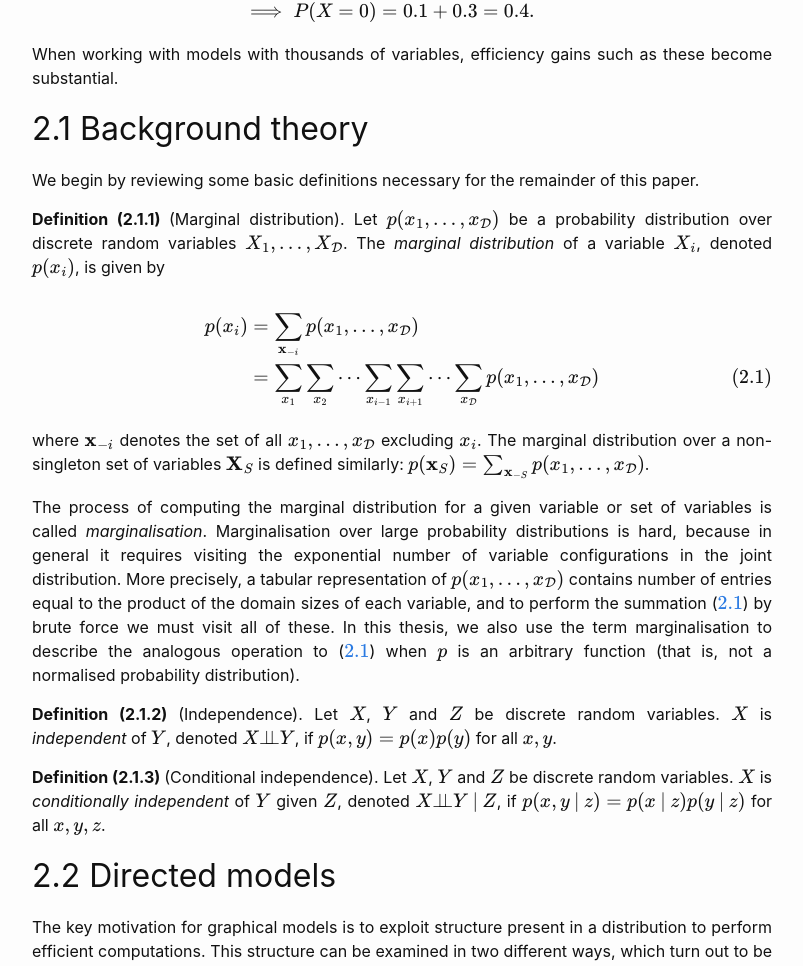
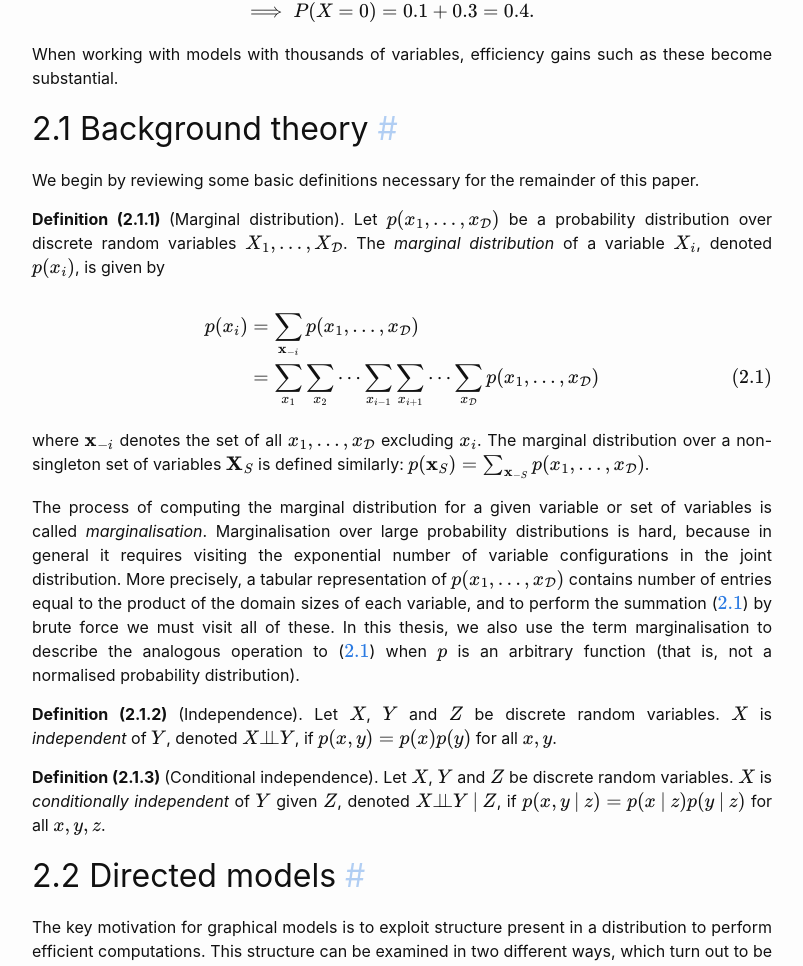
Before and after one commit to akxlr/akxlr.github.io, a Jekyll site: the page built from _posts/2022-02-21-chapter-2.md, in a window 1280 px wide. Shown: the part 1806-2772 px from the top of the page, without its empty margins (238-1041 px from the left). Built offline with Jekyll 4.4.1, drawn with Linux system fonts in a browser that asks for light colours.

Commit message:
add anchor heading

```diff
--- /dev/null
+++ b/_includes/anchor_headings.html
@@ -0,0 +1,172 @@
+{% capture headingsWorkspace %}
+  {% comment %}
+    Copyright (c) 2018 Vladimir "allejo" Jimenez
+
+    Permission is hereby granted, free of charge, to any person
+    obtaining a copy of this software and associated documentation
+    files (the "Software"), to deal in the Software without
+    restriction, including without limitation the rights to use,
+    copy, modify, merge, publish, distribute, sublicense, and/or sell
+    copies of the Software, and to permit persons to whom the
+    Software is furnished to do so, subject to the following
+    conditions:
+
+    The above copyright notice and this permission notice shall be
+    included in all copies or substantial portions of the Software.
+
+    THE SOFTWARE IS PROVIDED "AS IS", WITHOUT WARRANTY OF ANY KIND,
+    EXPRESS OR IMPLIED, INCLUDING BUT NOT LIMITED TO THE WARRANTIES
+    OF MERCHANTABILITY, FITNESS FOR A PARTICULAR PURPOSE AND
+    NONINFRINGEMENT. IN NO EVENT SHALL THE AUTHORS OR COPYRIGHT
+    HOLDERS BE LIABLE FOR ANY CLAIM, DAMAGES OR OTHER LIABILITY,
+    WHETHER IN AN ACTION OF CONTRACT, TORT OR OTHERWISE, ARISING
+    FROM, OUT OF OR IN CONNECTION WITH THE SOFTWARE OR THE USE OR
+    OTHER DEALINGS IN THE SOFTWARE.
+  {% endcomment %}
+  {% comment %}
+    Version 1.0.11
+      https://github.com/allejo/jekyll-anchor-headings
+
+    "Be the pull request you wish to see in the world." ~Ben Balter
+
+    Usage:
+      {% include anchor_headings.html html=content anchorBody="#" %}
+
+    Parameters:
+      * html          (string) - the HTML of compiled markdown generated by kramdown in Jekyll
+
+    Optional Parameters:
+      * beforeHeading (bool)   : false  - Set to true if the anchor should be placed _before_ the heading's content
+      * headerAttrs   (string) :  ''    - Any custom HTML attributes that will be added to the heading tag; you may NOT use `id`;
+                                          the `%heading%` and `%html_id%` placeholders are available
+      * anchorAttrs   (string) :  ''    - Any custom HTML attributes that will be added to the `<a>` tag; you may NOT use `href`, `class` or `title`;
+                                          the `%heading%` and `%html_id%` placeholders are available
+      * anchorBody    (string) :  ''    - The content that will be placed inside the anchor; the `%heading%` placeholder is available
+      * anchorClass   (string) :  ''    - The class(es) that will be used for each anchor. Separate multiple classes with a space
+      * anchorTitle   (string) :  ''    - The `title` attribute that will be used for anchors
+      * h_min         (int)    :  1     - The minimum header level to build an anchor for; any header lower than this value will be ignored
+      * h_max         (int)    :  6     - The maximum header level to build an anchor for; any header greater than this value will be ignored
+      * bodyPrefix    (string) :  ''    - Anything that should be inserted inside of the heading tag _before_ its anchor and content
+      * bodySuffix    (string) :  ''    - Anything that should be inserted inside of the heading tag _after_ its anchor and content
+      * generateId    (true)   :  false - Set to true if a header without id should generate an id to use.
+
+    Output:
+      The original HTML with the addition of anchors inside of all of the h1-h6 headings.
+  {% endcomment %}
+
+  {% assign minHeader = include.h_min | default: 1 %}
+  {% assign maxHeader = include.h_max | default: 6 %}
+  {% assign beforeHeading = include.beforeHeading %}
+  {% assign headerAttrs = include.headerAttrs %}
+  {% assign nodes = include.html | split: '<h' %}
+
+  {% capture edited_headings %}{% endcapture %}
+
+  {% for _node in nodes %}
+    {% capture node %}{{ _node | strip }}{% endcapture %}
+
+    {% if node == "" %}
+      {% continue %}
+    {% endif %}
+
+    {% assign nextChar = node | replace: '"', '' | strip | slice: 0, 1 %}
+    {% assign headerLevel = nextChar | times: 1 %}
+
+    <!-- If the level is cast to 0, it means it's not a h1-h6 tag, so let's see if we need to fix it -->
+    {% if headerLevel == 0 %}
+      <!-- Split up the node based on closing angle brackets and get the first one. -->
+      {% assign firstChunk = node | split: '>' | first %}
+
+      <!-- If the first chunk does NOT contain a '<', that means we've broken another HTML tag that starts with 'h' -->
+      {% unless firstChunk contains '<' %}
+        {% capture node %}<h{{ node }}{% endcapture %}
+      {% endunless %}
+
+      {% capture edited_headings %}{{ edited_headings }}{{ node }}{% endcapture %}
+      {% continue %}
+    {% endif %}
+
+    {% capture _closingTag %}</h{{ headerLevel }}>{% endcapture %}
+    {% assign _workspace = node | split: _closingTag %}
+    {% capture _hAttrToStrip %}{{ _workspace[0] | split: '>' | first }}>{% endcapture %}
+    {% assign header = _workspace[0] | replace: _hAttrToStrip, '' %}
+    {% assign escaped_header = header | strip_html | strip %}
+
+    {% assign _classWorkspace = _workspace[0] | split: 'class="' %}
+    {% assign _classWorkspace = _classWorkspace[1] | split: '"' %}
+    {% assign _html_class = _classWorkspace[0] %}
+
+    {% if _html_class contains "no_anchor" %}
+      {% assign skip_anchor = true %}
+    {% else %}
+      {% assign skip_anchor = false %}
+    {% endif %}
+
+    {% assign _idWorkspace = _workspace[0] | split: 'id="' %}
+    {% if _idWorkspace[1] %}
+      {% assign _idWorkspace = _idWorkspace[1] | split: '"' %}
+      {% assign html_id = _idWorkspace[0] %}
+    {% elsif include.generateId %}
+      <!-- If the header did not have an id we create one. -->
+      {% assign html_id = escaped_header | slugify %}
+      {% if html_id == "" %}
+        {% assign html_id = false %}
+      {% endif %}
+      {% capture headerAttrs %}{{ headerAttrs }} id="%html_id%"{% endcapture %}
+    {% endif %}
+
+    <!-- Build the anchor to inject for our heading -->
+    {% capture anchor %}{% endcapture %}
+
+    {% if skip_anchor == false and html_id and headerLevel >= minHeader and headerLevel <= maxHeader %}
+      {% if headerAttrs %}
+        {% capture _hAttrToStrip %}{{ _hAttrToStrip | split: '>' | first }} {{ headerAttrs | replace: '%heading%', escaped_header | replace: '%html_id%', html_id }}>{% endcapture %}
+      {% endif %}
+
+      {% capture anchor %}href="#{{ html_id }}"{% endcapture %}
+
+      {% if include.anchorClass %}
+        {% capture anchor %}{{ anchor }} class="{{ include.anchorClass }}"{% endcapture %}
+      {% endif %}
+
+      {% if include.anchorTitle %}
+        {% capture anchor %}{{ anchor }} title="{{ include.anchorTitle | replace: '%heading%', escaped_header }}"{% endcapture %}
+      {% endif %}
+
+      {% if include.anchorAttrs %}
+        {% capture anchor %}{{ anchor }} {{ include.anchorAttrs | replace: '%heading%', escaped_header | replace: '%html_id%', html_id }}{% endcapture %}
+      {% endif %}
+
+      {% capture anchor %}<a {{ anchor }}>{{ include.anchorBody | replace: '%heading%', escaped_header | default: '' }}</a>{% endcapture %}
+
+      <!-- In order to prevent adding extra space after a heading, we'll let the 'anchor' value contain it -->
+      {% if beforeHeading %}
+        {% capture anchor %}{{ anchor }} {% endcapture %}
+      {% else %}
+        {% capture anchor %} {{ anchor }}{% endcapture %}
+      {% endif %}
+    {% endif %}
+
+    {% capture new_heading %}
+      <h{{ _hAttrToStrip }}
+        {{ include.bodyPrefix }}
+        {% if beforeHeading %}
+          {{ anchor }}{{ header }}
+        {% else %}
+          {{ header }}{{ anchor }}
+        {% endif %}
+        {{ include.bodySuffix }}
+      </h{{ headerLevel }}>
+    {% endcapture %}
+
+    <!--
+    If we have content after the `</hX>` tag, then we'll want to append that here so we don't lost any content.
+    -->
+    {% assign chunkCount = _workspace | size %}
+    {% if chunkCount > 1 %}
+      {% capture new_heading %}{{ new_heading }}{{ _workspace | last }}{% endcapture %}
+    {% endif %}
+
+    {% capture edited_headings %}{{ edited_headings }}{{ new_heading }}{% endcapture %}
+  {% endfor %}
+{% endcapture %}{% assign headingsWorkspace = '' %}{{ edited_headings | strip }}
--- a/_layouts/post.html
+++ b/_layouts/post.html
@@ -23,7 +23,7 @@ layout: default
   </header>
 
   <div class="post-content e-content" itemprop="articleBody">
-    {{ content }}
+    {% include anchor_headings.html html=content anchorBody="#" %}
   </div>
 
   {%- if site.disqus.shortname -%}
--- a/_sass/custom.scss
+++ b/_sass/custom.scss
@@ -96,3 +96,31 @@ p.figure {
 .figure[text]:before {
   content: "Figure " attr(text) ": ";
 }
+
+.pulsate {
+animation: pulsate 3s ease-out;
+animation-iteration-count: infinite;
+opacity: 0.5;
+}
+
+@keyframes pulsate {
+  0% {
+      opacity: 0.2;
+  }
+  50% {
+      opacity: 0.75;
+  }
+  100% {
+      opacity: 0.2;
+  }
+}
+
+.post-content {
+  h1,h2,h3,h4,h5 {
+    a {
+      animation: pulsate 6s ease-out;
+      animation-iteration-count: infinite;
+      opacity: 0;
+    }
+  }
+}
```
